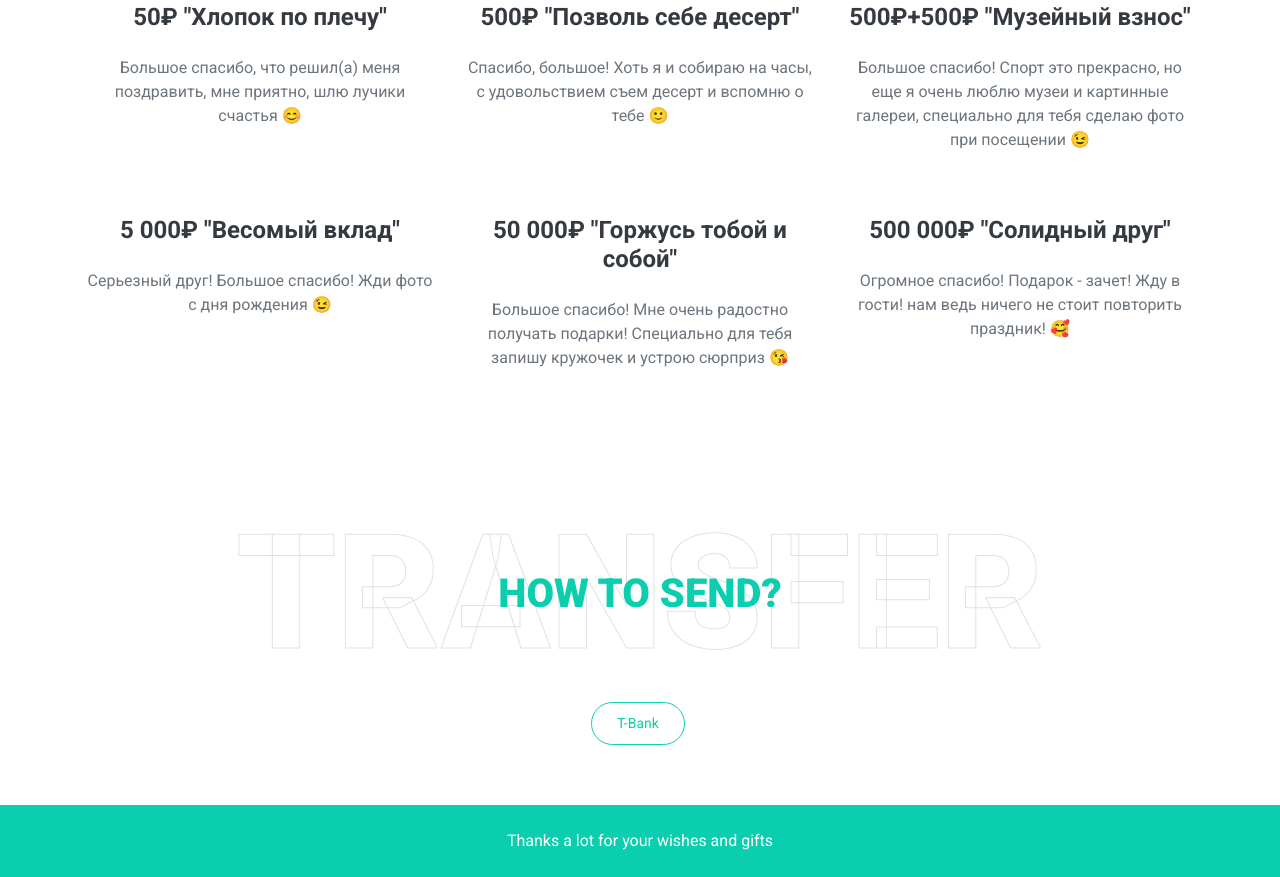
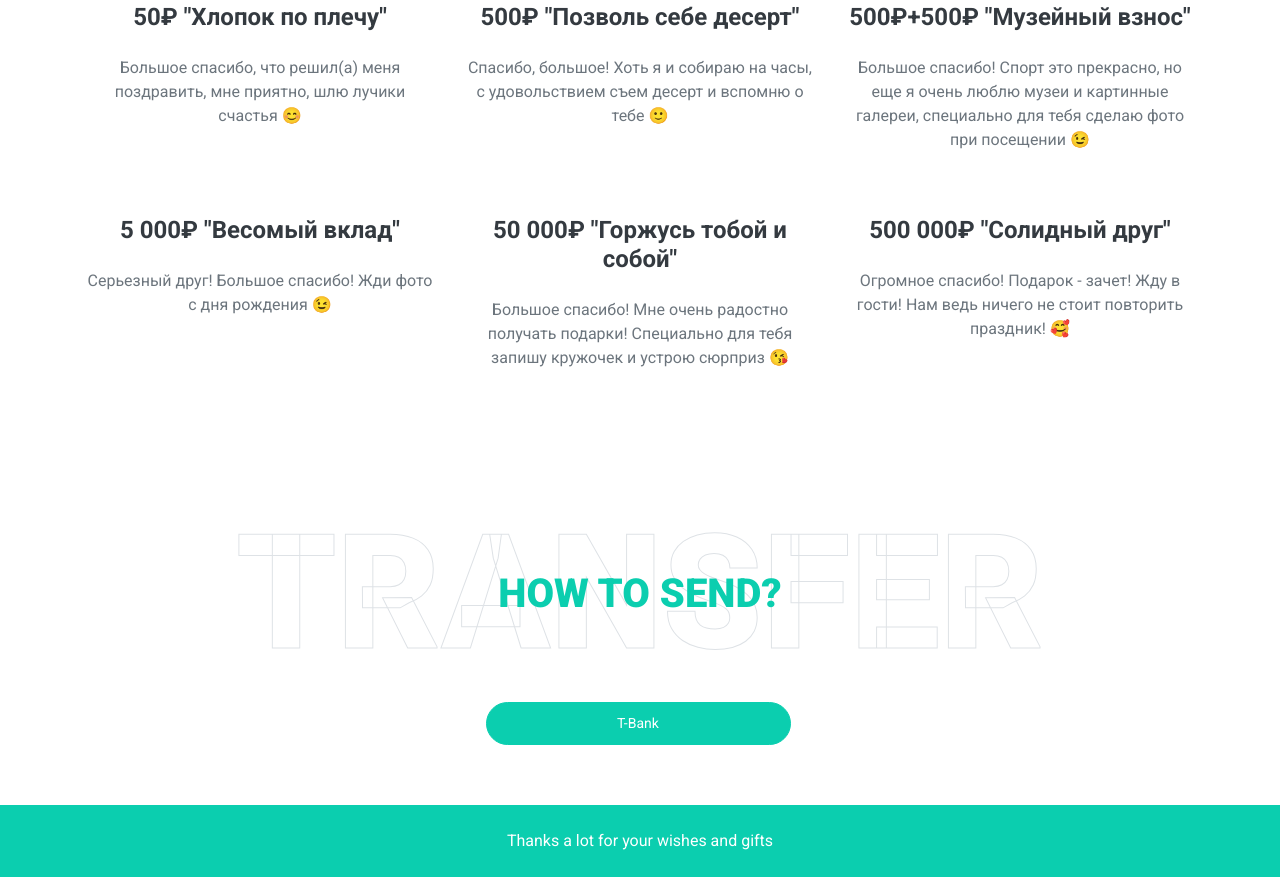
Before and after one commit to Kirollos-Rezkallah/birthday-anna-zvoda, a plain HTML site: page index.html in a window 1280 px wide. Shown: the part 1470-2347 px from the top of the page. Drawn offline with nearby package versions, Linux system fonts and the light colour scheme.

Commit message:
Fix text and enlarge the button

```diff
--- a/index.html
+++ b/index.html
@@ -140,7 +140,7 @@
               <!-- <i class="fa fa-2x fa-edit service-icon bg-primary text-white mr-3"></i> -->
               <h4 class="font-weight-bold m-0">500 000₽ "Солидный друг"</h4>
             </div>
-            <p>Огромное спасибо! Подарок - зачет! Жду в гости! нам ведь ничего не стоит повторить праздник! 🥰</p>
+            <p>Огромное спасибо! Подарок - зачет! Жду в гости! Нам ведь ничего не стоит повторить праздник! 🥰</p>
             <!-- <a class="border-bottom border-primary text-decoration-none" href="">Read More</a> -->
           </div>
         </div>
@@ -160,7 +160,7 @@
       <div class="container-fluid">
         <div class="row align-items-center">
           <div class="col-12 text-center mb-2 list-inline">
-            <a href="https://www.tbank.ru/cf/Ak6BxbiTizj" class="btn btn-sm btn-outline-primary mr-2 m-1">T-Bank</a>
+            <a href="https://www.tbank.ru/cf/Ak6BxbiTizj" class="btn btn-sm btn-primary col-3 mr-2 m-1">T-Bank</a>
           </div>
         </div>
       </div>
```
